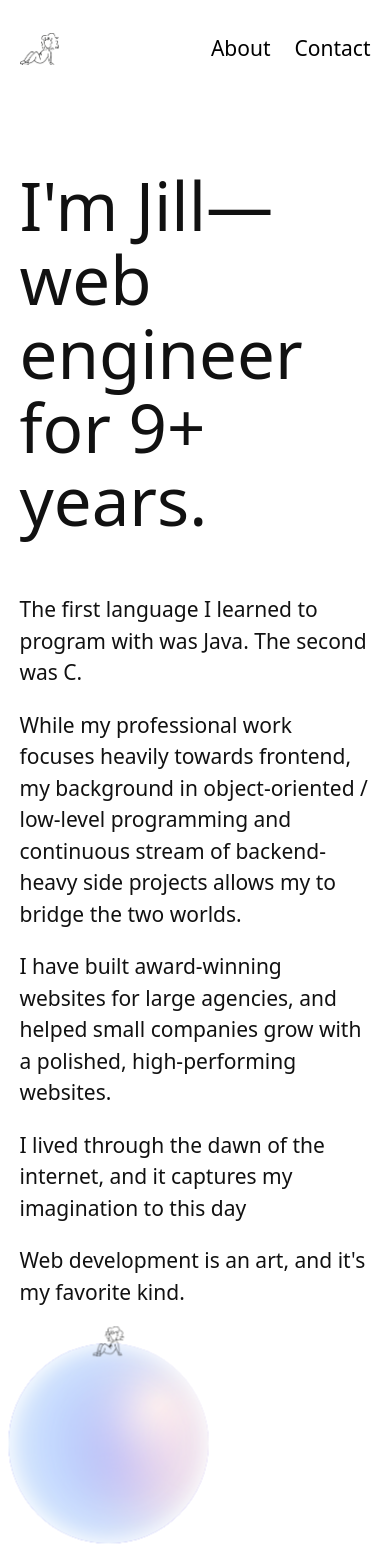
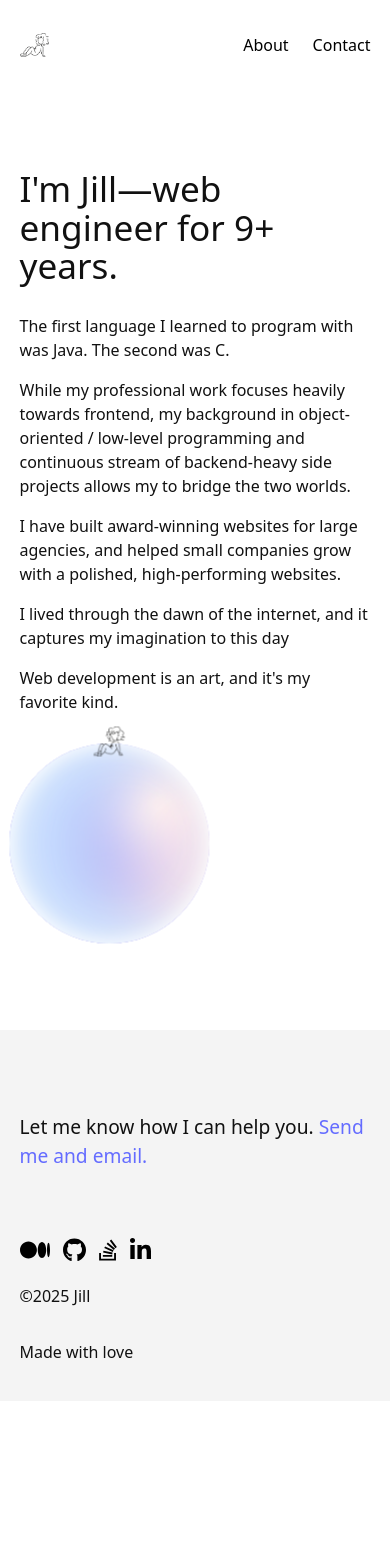
Before and after one commit to jillii/portfolio, a React (Vite) app: page /about in a window 390 px wide. Shown: the top 1568 px of the page. After the commit the page ends 1401 px from the top, so only its background shows below. Built offline with nearby package versions, Linux system fonts and the light colour scheme.

Commit message:
Optimize styles for mobile.

```diff
--- a/src/App.css
+++ b/src/App.css
@@ -39,3 +39,9 @@ h1, h2, h3, h4 {
   border-radius: 24px;
   letter-spacing: 1.4px;
 }
+
+@media (max-width: 768px) {
+  section {
+    margin: 67px 0
+  }
+}
--- a/src/assets/Cards.css
+++ b/src/assets/Cards.css
@@ -1,6 +1,12 @@
+.card-section {
+    display: flex;
+    flex-direction: column;
+}
+
 .card-container {
     display: grid;
     grid-template-columns: 1fr 1fr;
+    order: 2
 }
 .card {
     position: relative;
@@ -66,3 +72,45 @@
 .tech-pill {
     border-color: currentColor;
 }
+.card-tech-filter {
+    list-style: none;
+    padding-left: 0;
+    display: flex;
+    flex-wrap: wrap;
+    gap: 12px 9px;
+    max-width: 800px;
+    margin-bottom: 67px;
+}
+.card-tech-filter .filter {
+    position: relative;
+    cursor: pointer;
+    overflow: hidden;
+    transition: background-color .25s, color .25s;
+}
+
+.card-tech-filter .filter:hover {
+    color: #fff;
+}
+
+.card-tech-filter .filter:before {
+    content: '';
+    position: absolute;
+    height: 100%;
+    width: 100%;
+    top: 0;
+    left: 100%;
+    background-color: #646cff;
+    transition: left .25s;
+    z-index: -1;
+    background-blend-mode: hard-light
+}
+
+.card-tech-filter .filter:hover:before {
+    left: 0;
+}
+
+@media (max-width: 560px) {
+    .card-container {
+        grid-template-columns: 1fr;
+    }
+}
--- a/src/assets/Footer.css
+++ b/src/assets/Footer.css
@@ -26,12 +26,26 @@ footer .flexbox {
     animation: dropshadow .25s forwards ease;
 }
 
+
+@media (max-width: 768px) {
+    footer {
+        margin-top: 33px;
+        padding: 67px 0 21px;
+    }
+    .footer-cta {
+        margin-bottom: 67px;
+    }
+}
+
 @media (max-width: 480px) {
     footer .site-container {
         flex-direction: column;
     }
     .socials {
         order: -1
+    }
+    footer .flexbox {
+        flex-direction: column;
     }
 }
 
--- a/src/assets/Home.css
+++ b/src/assets/Home.css
@@ -4,7 +4,7 @@
 }
 .section-head {
     position: sticky;
-    width: auto;
+    width: 100%;
     top: 102px;
     padding: 18px 28px;
     border-radius: 13px;
@@ -29,3 +29,18 @@
         filter: none;
     }
 }
+
+@media (max-width: 768px) {
+    .bio {
+        margin-bottom: 102px;
+    }
+    .section-head {
+        padding: 6px 12px;
+    }
+}
+
+@media (max-width: 560px) {
+    .bio {
+        margin-bottom: 0;
+    }
+}
--- a/src/index.css
+++ b/src/index.css
@@ -67,3 +67,16 @@ button:focus-visible {
     background-color: #f9f9f9;
   }
 }
+
+
+@media (max-width: 480px) {
+  body {
+    font-size: 16px;
+  }
+  h1 {
+    font-size: 2.2em;
+  }
+  h2 {
+    font-size: 1.2em;
+  }
+}
```
